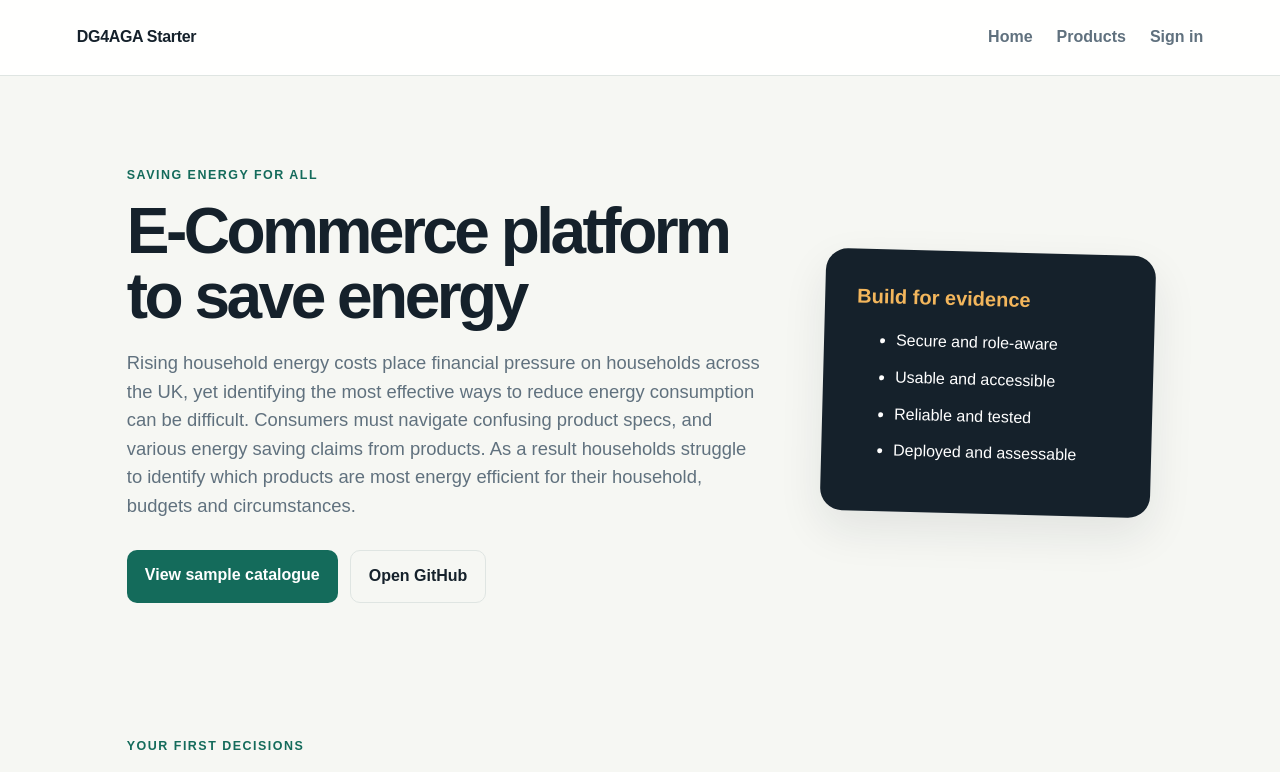
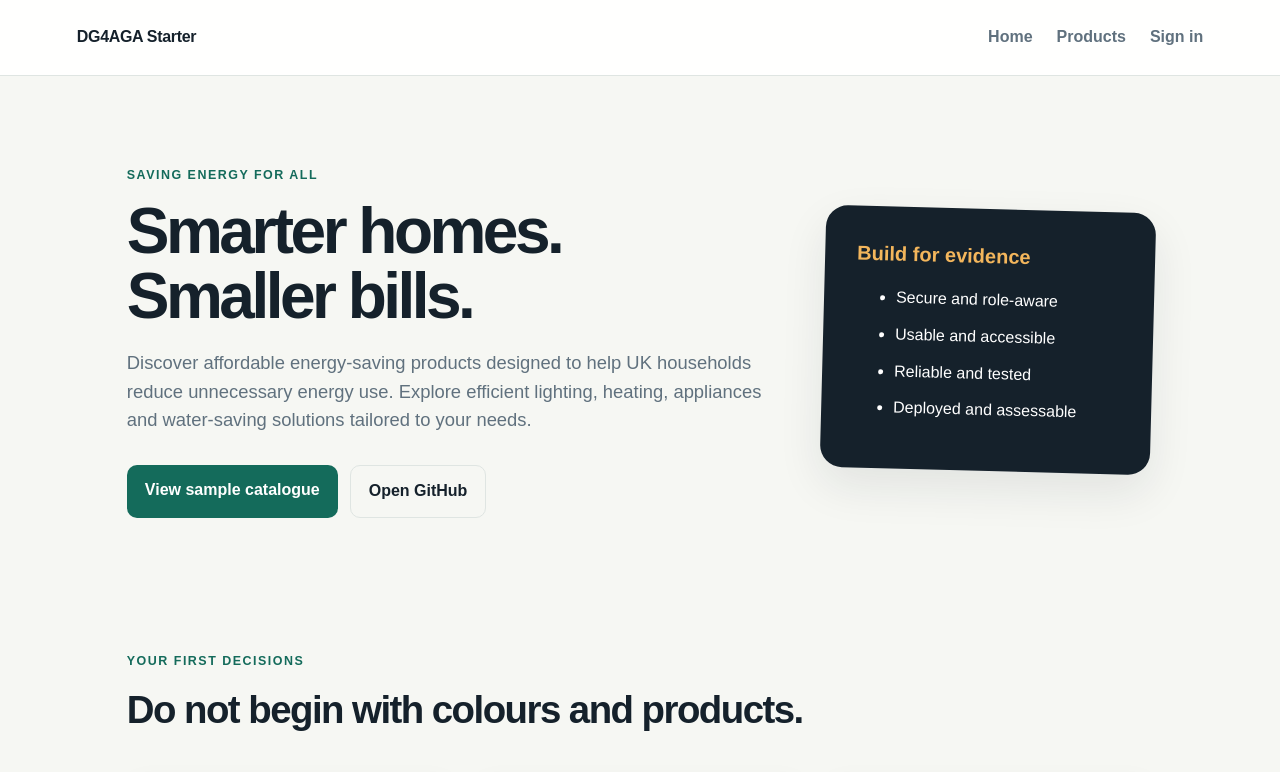
Before and after one commit to aaminahx/DG4AGA-Team03-Ecommerce, a Next.js app: page / in a window 1280 px wide. Shown: the top 772 px of the page. Built offline with nearby package versions, Linux system fonts and the light colour scheme.

Commit message:
Revise heading and description for energy-saving platform
Updated the main heading and paragraph to better reflect the platform's focus on energy-saving products.

```diff
--- a/src/app/page.tsx
+++ b/src/app/page.tsx
@@ -6,14 +6,9 @@ export default function Home() {
       <section className="hero">
         <div>
           <span className="eyebrow">Saving energy for all</span>
-          <h1>E-Commerce platform to save energy</h1>
+          <h1>Smarter homes. Smaller bills.</h1>
           <p>
-            Rising household energy costs place financial pressure
-            on households across the UK, yet identifying the most effective ways to
-            reduce energy consumption can be difficult. Consumers must navigate confusing
-            product specs, and various energy saving claims from products. As a result
-            households struggle to identify which products are most energy efficient
-             for their household, budgets and circumstances.
+            Discover affordable energy-saving products designed to help UK households reduce unnecessary energy use. Explore efficient lighting, heating, appliances and water-saving solutions tailored to your needs.
           </p>
           <div className="actions">
             <Link className="button primary" href="/products">View sample catalogue</Link>
```
